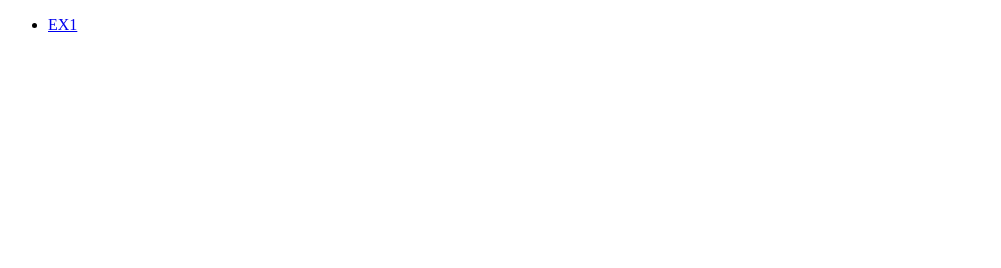
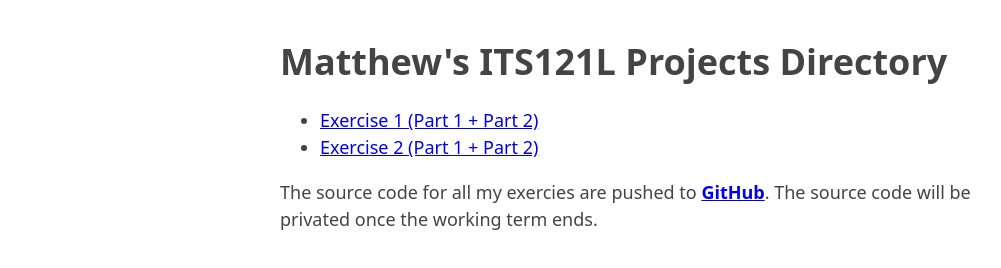
Before and after one commit to MatteuSan/its121l, a plain HTML site: page index.html in a window 1280 px wide. Shown: the whole page, without its empty margins (0-1001 px from the left). Drawn offline with Linux system fonts and the light colour scheme.

Commit message:
UPDATE: Update home page :>

```diff
--- a/index.html
+++ b/index.html
@@ -2,11 +2,31 @@
 <html lang="en">
 <head>
     <meta charset="UTF-8">
-    <title>Bruh</title>
+    <title>ITS121L - Matthew Hernandez</title>
+    <style>
+        * {
+            font-family: ui-sans-serif, system-ui, -apple-system, BlinkMacSystemFont, "Segoe UI", Roboto, "Helvetica Neue", Arial, "Noto Sans", sans-serif, "Apple Color Emoji", "Segoe UI Emoji", "Segoe UI Symbol", "Noto Color Emoji";
+        }
+        body {
+            margin: 40px auto;
+            max-width: 720px;
+            line-height: 1.5;
+            font-size: 18px;
+            color: #444;
+            padding: 0 10px
+        }
+
+        h1, h2, h3 {
+            line-height: 1.2
+        }
+    </style>
 </head>
 <body>
+<h1>Matthew's ITS121L Projects Directory</h1>
 <ul>
-  <li><a href="./hernandez_ex1">EX1</a></li>
+    <li><a href="./hernandez_ex1">Exercise 1 (Part 1 + Part 2)</a></li>
+    <li><a href="./hernandez_ex2">Exercise 2 (Part 1 + Part 2)</a></li>
 </ul>
+<p>The source code for all my exercies are pushed to <a href="https://github.com/MatteuSan/ITS121L"><b>GitHub</b></a>. The source code will be privated once the working term ends.</p>
 </body>
 </html>
```
